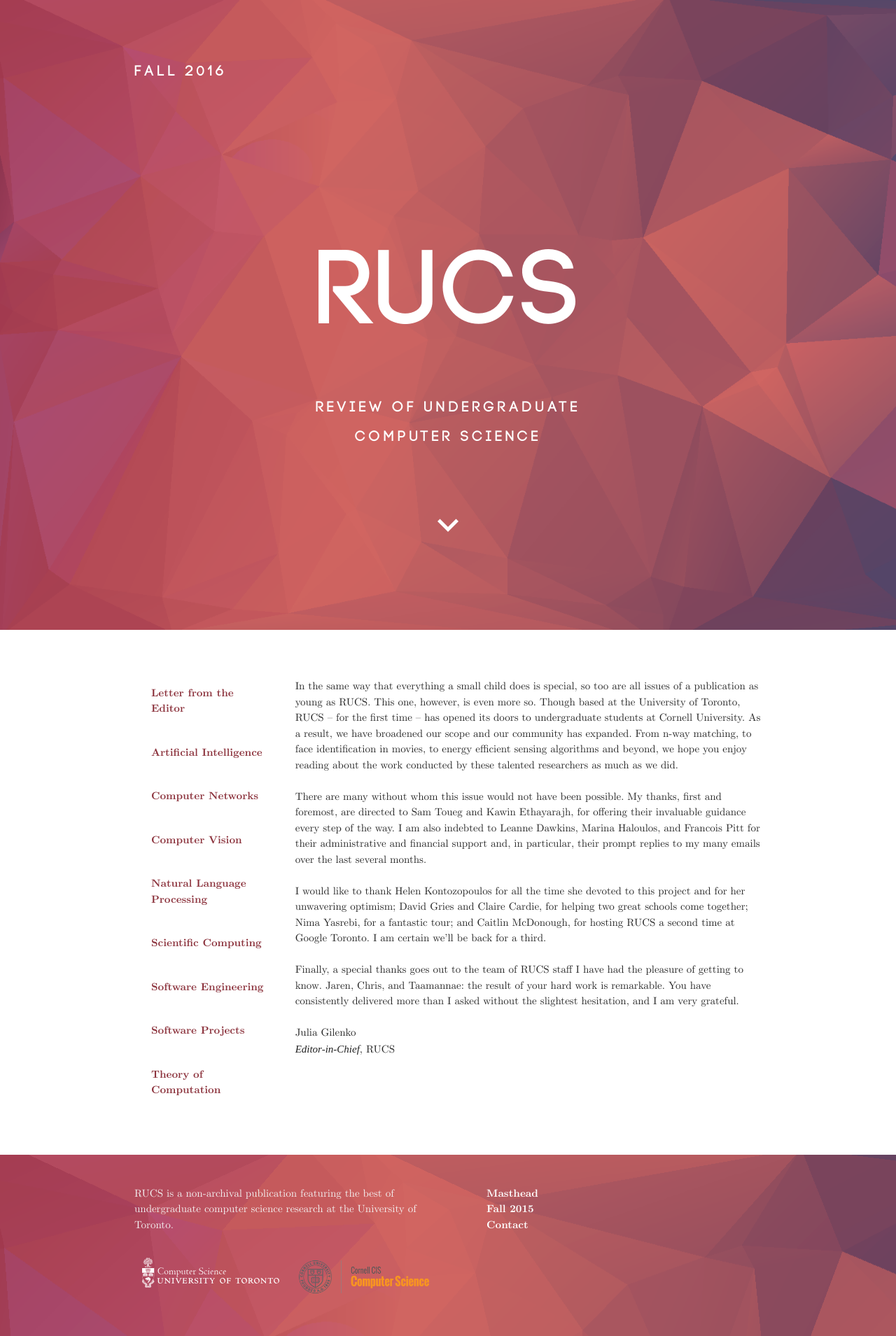
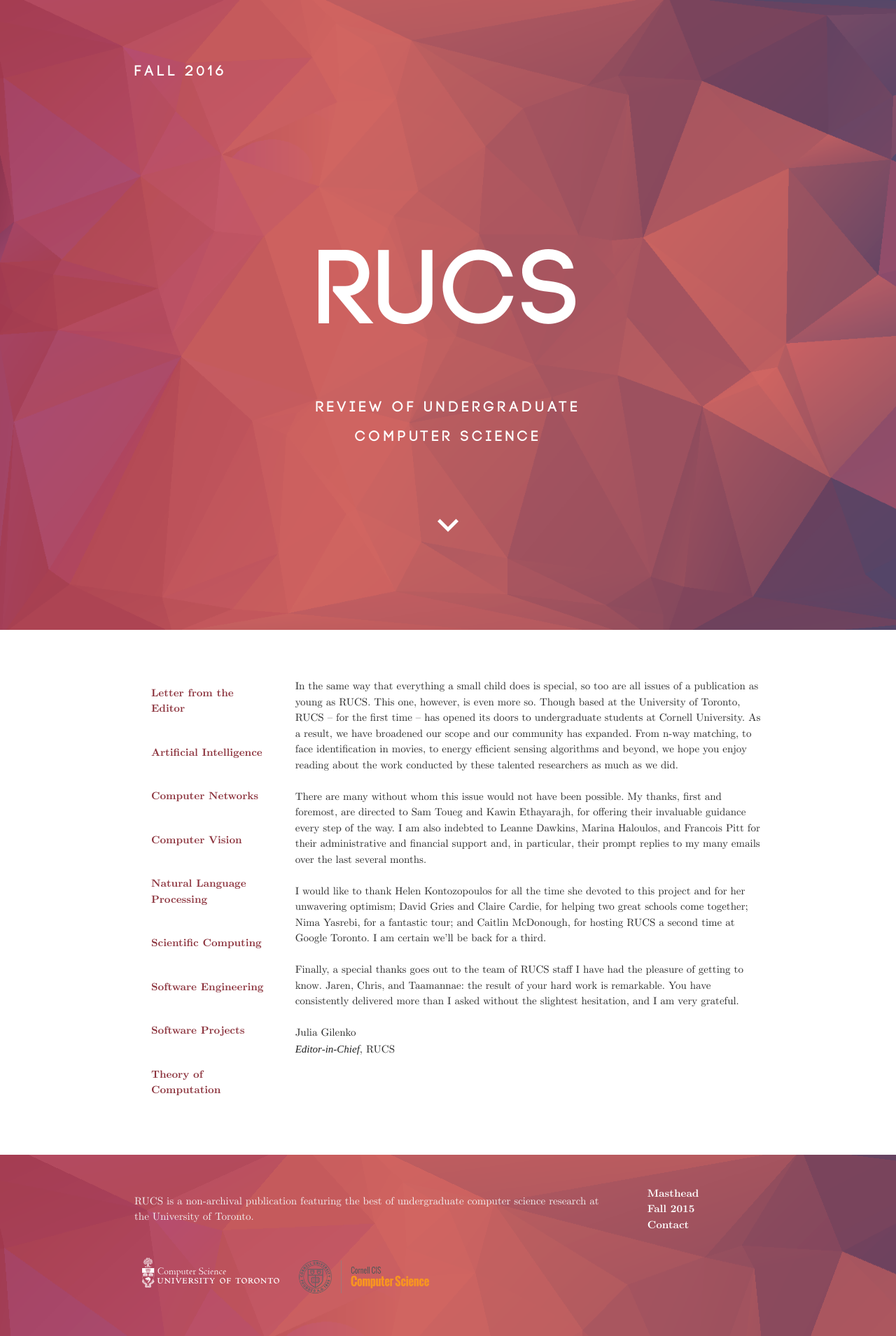
Before and after one commit to rucs-uoft/rucs-uoft.github.io, a Jekyll site: the page built from index.html, in a window 1280 px wide. Shown: the whole page at 70% size. Built offline with Jekyll 4.4.1, drawn with Linux system fonts in a browser that asks for light colours; nearby versions of some CDN libraries; some web fonts are replaced.

Commit message:
make minor footer changes

```diff
--- a/_includes/footer.html
+++ b/_includes/footer.html
@@ -1,7 +1,7 @@
 <footer class="page-footer">
 	<div class="container">
 		<div class="row footer-row">
-			<div class="col s12 m6 l6 footer-column">
+			<div class="col s12 m6 l9 footer-column">
 		  		<p class="grey-text text-lighten-4">RUCS is a non-archival publication featuring the best of undergraduate computer science research at the University of Toronto.</p>
 			</div>
 			<div class="col s12 m3 l3 footer-column" id="masthead-link">
```
